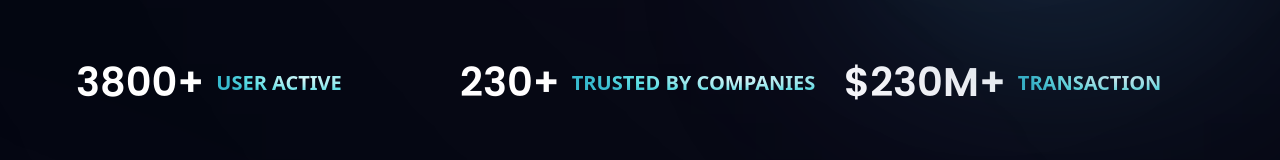
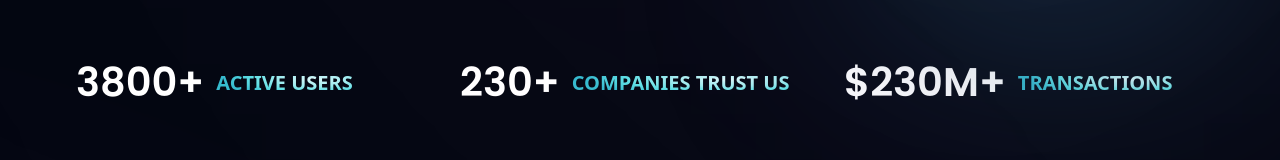
Before and after one commit to kavyahp/Hoobank-Website, a React (Vite) app: page / in a window 1280 px wide. Shown: the part 754-914 px from the top of the page. Built offline with nearby package versions, Linux system fonts and the light colour scheme.

Commit message:
Text for stats have been updated

```diff
--- a/src/constants/index.js
+++ b/src/constants/index.js
@@ -73,17 +73,17 @@ export const feedback = [
 export const stats = [
   {
     id: "stats-1",
-    title: "User Active",
+    title: "Active Users",
     value: "3800+",
   },
   {
     id: "stats-2",
-    title: "Trusted by Companies",
+    title: "Companies trust Us",
     value: "230+",
   },
   {
     id: "stats-3",
-    title: "Transaction",
+    title: "Transactions",
     value: "$230M+",
   },
 ];
```
